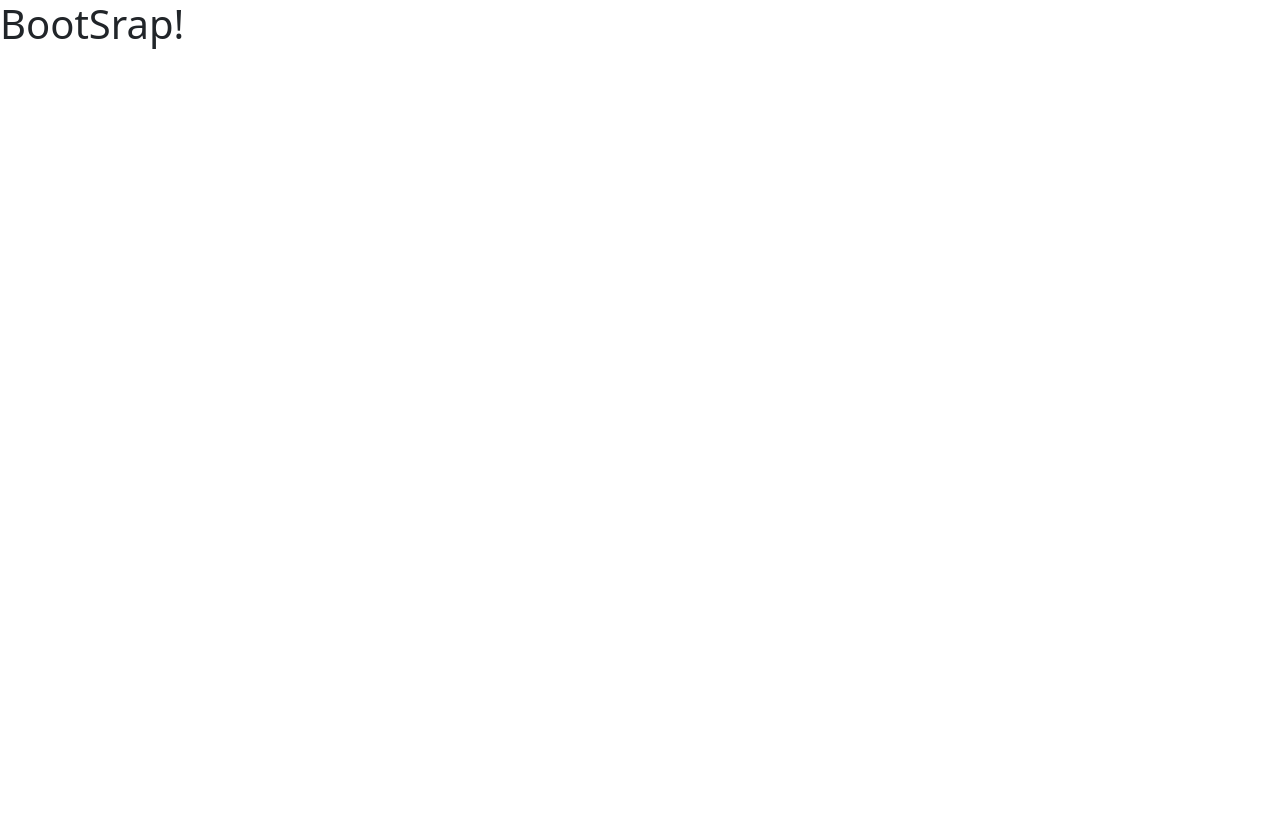
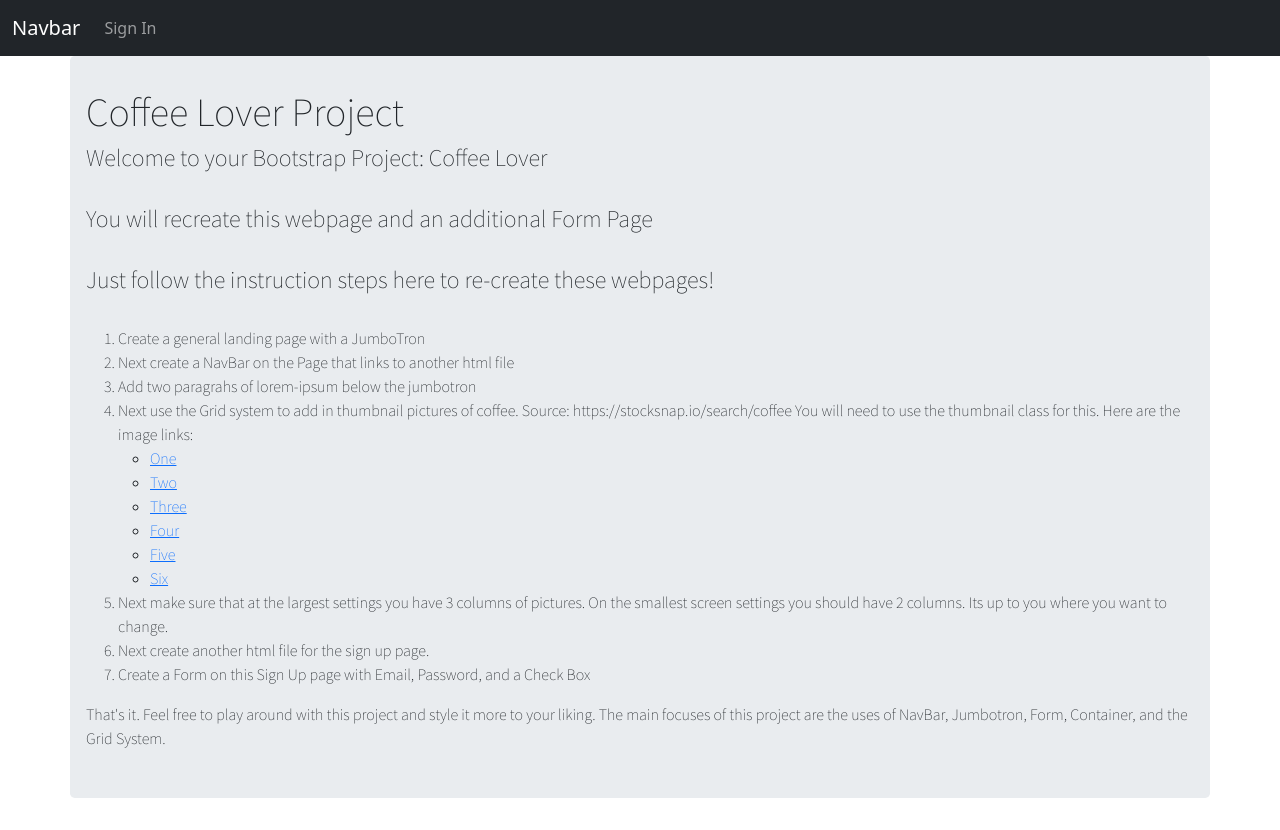
Before and after one commit to wmalisch/Landing-and-Sign-In-Page-with-Bootstrap, a plain HTML site: page index.html in a window 1280 px wide. Before the commit the page ends 800 px from the top, so only its background shows below. Drawn offline with nearby package versions, Linux system fonts and the light colour scheme.

Commit message:
basic template done. need to add login form and pictures with respect to the grid formatting

```diff
--- a/index.html
+++ b/index.html
@@ -2,10 +2,63 @@
 <html lang="en" dir="ltr">
   <head>
     <meta charset="utf-8">
+    <link rel="stylesheet" href="styles.css">
     <link href="https://cdn.jsdelivr.net/npm/bootstrap@5.0.2/dist/css/bootstrap.min.css" rel="stylesheet" integrity="sha384-EVSTQN3/azprG1Anm3QDgpJLIm9Nao0Yz1ztcQTwFspd3yD65VohhpuuCOmLASjC" crossorigin="anonymous">
-    <title>My Landing Page</title>
+    <link rel="preconnect" href="https://fonts.googleapis.com">
+    <link rel="preconnect" href="https://fonts.gstatic.com" crossorigin>
+    <link href="https://fonts.googleapis.com/css2?family=Source+Sans+Pro:wght@200&display=swap" rel="stylesheet">
+    <title>Coffee Lovers</title>
   </head>
   <body>
-    <h1>BootSrap!</h1>
+    <nav class="navbar navbar-expand-lg navbar-dark bg-dark">
+      <div class="container-fluid">
+        <a class="navbar-brand" href="#">Navbar</a>
+        <button class="navbar-toggler" type="button" data-bs-toggle="collapse" data-bs-target="#navbarNavAltMarkup" aria-controls="navbarNavAltMarkup" aria-expanded="false" aria-label="Toggle navigation">
+          <span class="navbar-toggler-icon"></span>
+        </button>
+        <div class="collapse navbar-collapse" id="navbarNavAltMarkup">
+          <div class="navbar-nav">
+            <a class="nav-link" aria-current="page" href="signin.html">Sign In</a>
+          </div>
+        </div>
+      </div>
+    </nav>
+
+    <style>
+      .jumbotron {
+        padding: 2rem 1rem;
+        margin-bottom: 2rem;
+        background-color: #e9ecef;
+        border-radius: .3rem;
+      }
+    </style>
+    <div class="container jumbotron fontSty">
+      <h1>Coffee Lover Project</h1>
+      <h4>Welcome to your Bootstrap Project: Coffee Lover</h4>
+      <br>
+      <h4>You will recreate this webpage and an additional Form Page</h4>
+      <br>
+      <h4>Just follow the instruction steps here to re-create these webpages!</h4>
+      <br>
+      <ol>
+        <li>Create a general landing page with a JumboTron</li>
+        <li>Next create a NavBar on the Page that links to another html file</li>
+        <li>Add two paragrahs of lorem-ipsum below the jumbotron</li>
+        <li>Next use the Grid system to add in thumbnail pictures of coffee. Source: https://stocksnap.io/search/coffee You will need to use the thumbnail class for this. Here are the image links:
+          <ul>
+            <li><a href="#">One</a></li>
+            <li><a href="#">Two</a></li>
+            <li><a href="#">Three</a></li>
+            <li><a href="#">Four</a></li>
+            <li><a href="#">Five</a></li>
+            <li><a href="#">Six</a></li>
+          </ul>
+        </li>
+        <li>Next make sure that at the largest settings you have 3 columns of pictures. On the smallest screen settings you should have 2 columns. Its up to you where you want to change.</li>
+        <li>Next create another html file for the sign up page.</li>
+        <li>Create a Form on this Sign Up page with Email, Password, and a Check Box</li>
+      </ol>
+      <p>That's it. Feel free to play around with this project and style it more to your liking. The main focuses of this project are the uses of NavBar, Jumbotron, Form, Container, and the Grid System.</p>
+    </div>
   </body>
 </html>
--- /dev/null
+++ b/styles.css
@@ -0,0 +1,3 @@
+.fontSty{
+  font-family: 'Source Sans Pro', sans-serif;
+}
```
Also changed, not shown: nav.html (added, +51 -0 lines), signin.html (added, +40 -0 lines).
